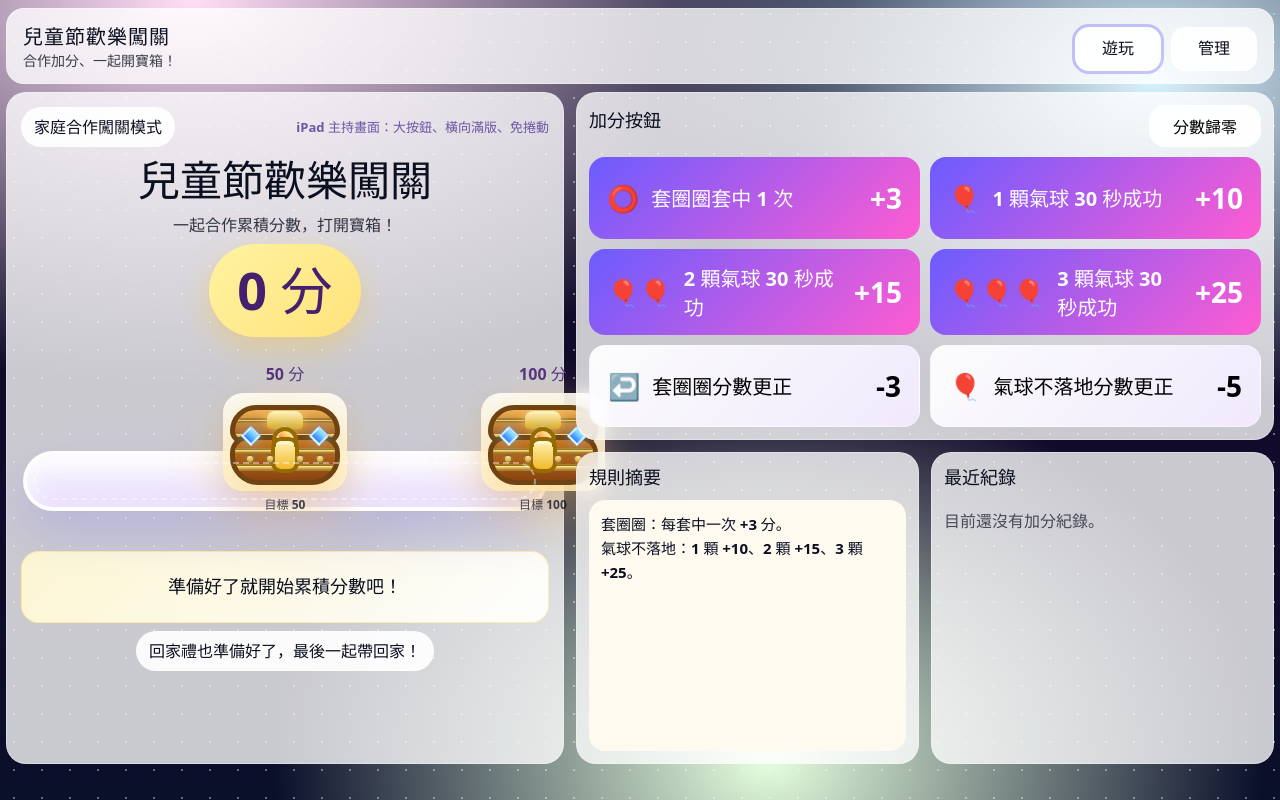
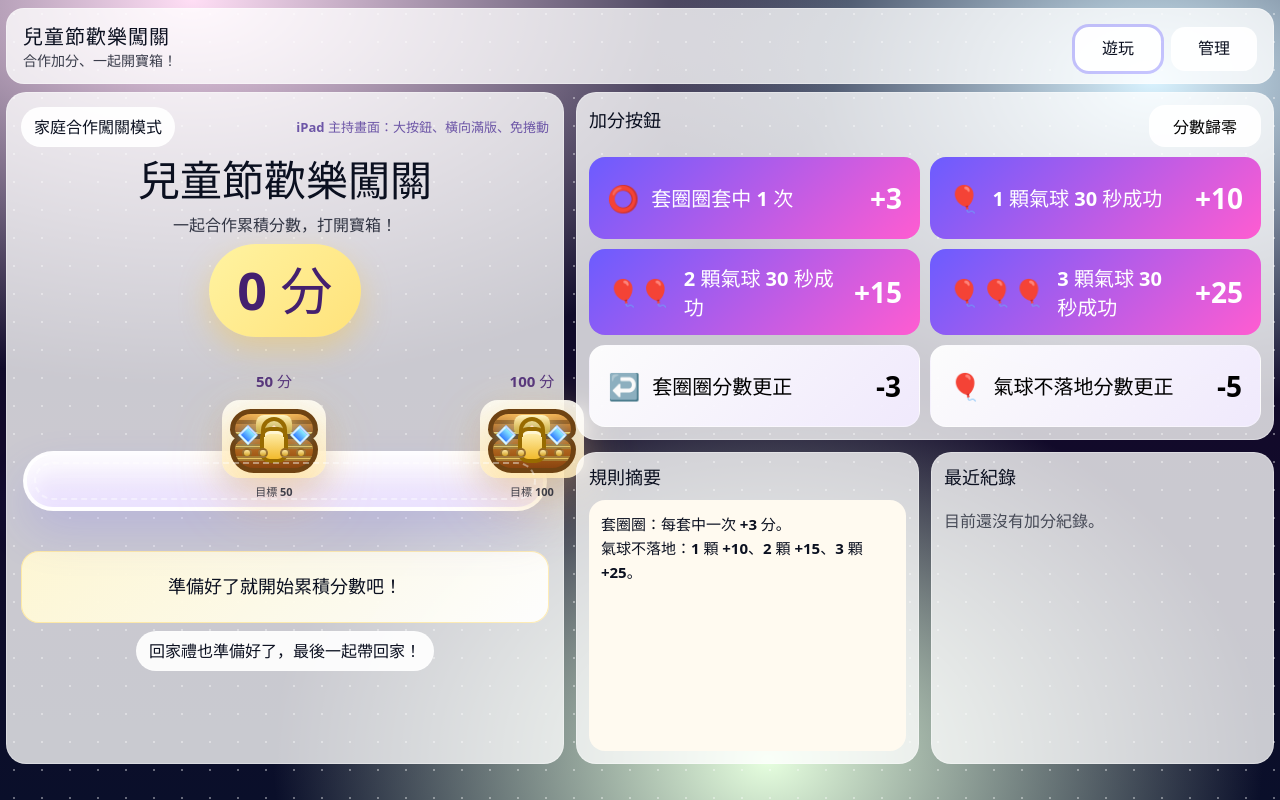
Before and after one commit to Tia2007/treasure-code-quest, a React (Vite) app: page /#/play in a window 1280 px wide. Built offline with nearby package versions, Linux system fonts and the light colour scheme.

Commit message:
Refactor CSS for energy bar and treasure chest styles
Adjusted various CSS properties for layout and styling improvements.

```diff
--- a/src/App.css
+++ b/src/App.css
@@ -95,7 +95,7 @@
 .energyWrapHorizontal { padding: 8px 2px 30px; }
 .energyWrapHost { padding-bottom: 32px; }
 .energyBarSceneHorizontal { position: relative; width: min(100%, 520px); padding-top: 92px; }
-.energyBarSceneHost { width: min(100%, 760px); }
+.energyBarSceneHost { width: min(100%, 740px); }
 .energyBarTrackHorizontal {
   position: relative; height: 54px; width: 100%; border-radius: 999px;
   border: 4px solid rgba(255,255,255,0.92);
@@ -117,19 +117,19 @@
 }
 .energyBarFillHost { box-shadow: inset -18px 0 24px rgba(255,132,64,0.24), 0 0 42px rgba(255,180,76,0.55); }
 .energyMarkerHorizontal {
-  position: absolute; top: -86px; width: 140px; display: grid; gap: 6px; justify-items: center;
+  position: absolute; top: -78px; width: 118px; display: grid; gap: 6px; justify-items: center;
 }
-.energyMarkerHost { top: -92px; }
-.markerLabel { font-size: 16px; font-weight: 900; color: #51307c; }
+.energyMarkerHost { top: -84px; }
+.markerLabel { font-size: 15px; font-weight: 900; color: #51307c; }
 .markerLabelTop { margin-bottom: 2px; }
-.markerHint { font-size: 12px; opacity: 0.76; font-weight: 700; }
+.markerHint { font-size: 11px; opacity: 0.76; font-weight: 700; }
 .markerChest {
   display: inline-flex; align-items: center; justify-content: center;
-  min-width: 110px; min-height: 84px; padding: 6px; border-radius: 20px;
+  min-width: 94px; min-height: 72px; padding: 4px; border-radius: 18px;
   background: rgba(255,255,255,0.5); box-shadow: 0 10px 24px rgba(83,56,131,0.12);
 }
 .markerChestFancy { background: linear-gradient(180deg, rgba(255,255,255,0.92), rgba(255,243,213,0.88)); }
-.markerChestHost { min-width: 124px; min-height: 94px; }
+.markerChestHost { min-width: 104px; min-height: 78px; }
 .markerChestOpen { background: linear-gradient(135deg, rgba(255,244,175,0.96), rgba(255,255,255,0.95)); box-shadow: 0 12px 28px rgba(255,212,91,0.28); }
 .messageCard {
   width: 100%; margin-top: 8px; padding: 14px 16px; border-radius: 18px;
@@ -160,8 +160,8 @@
   position: relative; width: 150px; height: 118px;
   filter: drop-shadow(0 18px 24px rgba(99,61,19,0.32)); transform-origin: center bottom;
 }
-.treasureChestCompact { width: 110px; height: 86px; }
-.treasureChestGiant { width: 260px; height: 205px; animation: chestBurst 0.8s cubic-bezier(.18,1.18,.3,1) both; }
+.treasureChestCompact { width: 88px; height: 68px; }
+.treasureChestGiant { width: 248px; height: 196px; animation: chestBurst 0.8s cubic-bezier(.18,1.18,.3,1) both; }
 .treasureChestEpic { filter: drop-shadow(0 24px 28px rgba(255,185,61,0.34)) drop-shadow(0 0 24px rgba(255,234,152,0.35)); }
 .treasureAura {
   position: absolute; inset: -38px; border-radius: 999px;
@@ -236,7 +236,7 @@
 }
 .treasureRibbonLeft { left: -2%; transform: rotate(-28deg); }
 .treasureRibbonRight { right: -2%; transform: rotate(28deg); }
-.treasureChestOpen .treasureLid { transform: translateX(-50%) rotate(-46deg) translateY(-24px); }
+.treasureChestOpen .treasureLid { transform: translateX(-50%) rotate(-54deg) translateY(-28px); }
 .treasureChestOpen .treasureGlow,
 .treasureChestOpen .treasureLight,
 .treasureChestOpen .treasureAura,
@@ -251,13 +251,13 @@
   backdrop-filter: blur(8px);
 }
 .celebrationGlow {
-  position: absolute; inset: 12% 14%; border-radius: 50%;
-  background: radial-gradient(circle, rgba(255,238,164,0.86) 0%, rgba(255,201,80,0.36) 28%, rgba(255,255,255,0) 68%);
-  animation: overlayPulse 1s ease-in-out infinite alternate;
+  position: absolute; inset: 8% 10%; border-radius: 50%;
+  background: radial-gradient(circle, rgba(255,242,190,0.95) 0%, rgba(255,205,84,0.5) 26%, rgba(255,255,255,0) 72%);
+  animation: overlayPulse 0.9s ease-in-out infinite alternate;
 }
 .celebrationBurst {
-  position: absolute; top: 50%; width: 26vw; max-width: 320px; height: 26vw; max-height: 320px; border-radius: 50%;
-  background: radial-gradient(circle, rgba(255,255,255,0.82) 0%, rgba(255,213,105,0.24) 35%, rgba(255,255,255,0) 72%);
+  position: absolute; top: 50%; width: 30vw; max-width: 360px; height: 30vw; max-height: 360px; border-radius: 50%;
+  background: radial-gradient(circle, rgba(255,255,255,0.9) 0%, rgba(255,218,120,0.36) 32%, rgba(255,255,255,0) 74%);
   filter: blur(8px); opacity: 0.8;
 }
 .celebrationBurstLeft { left: 6%; }
```
